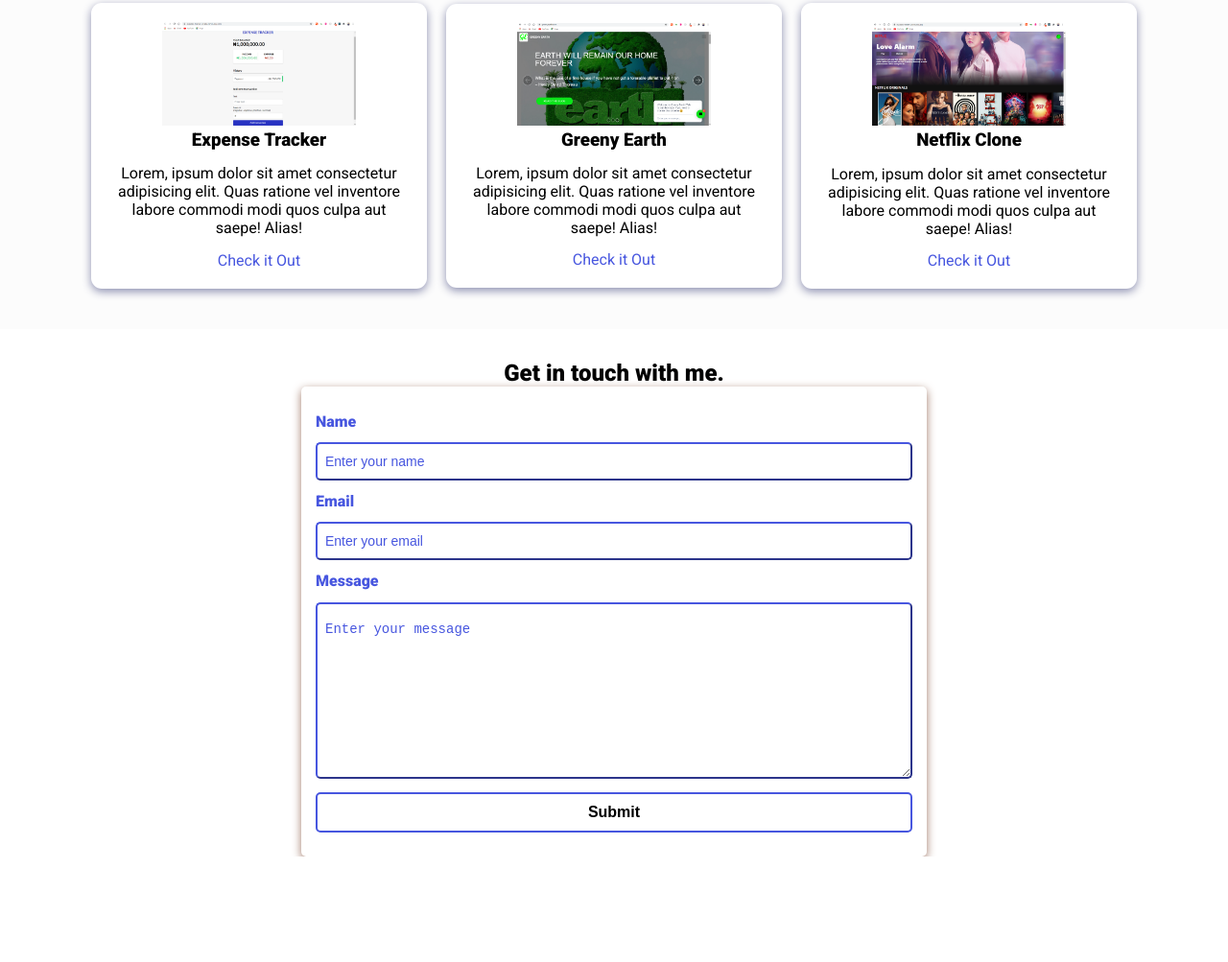
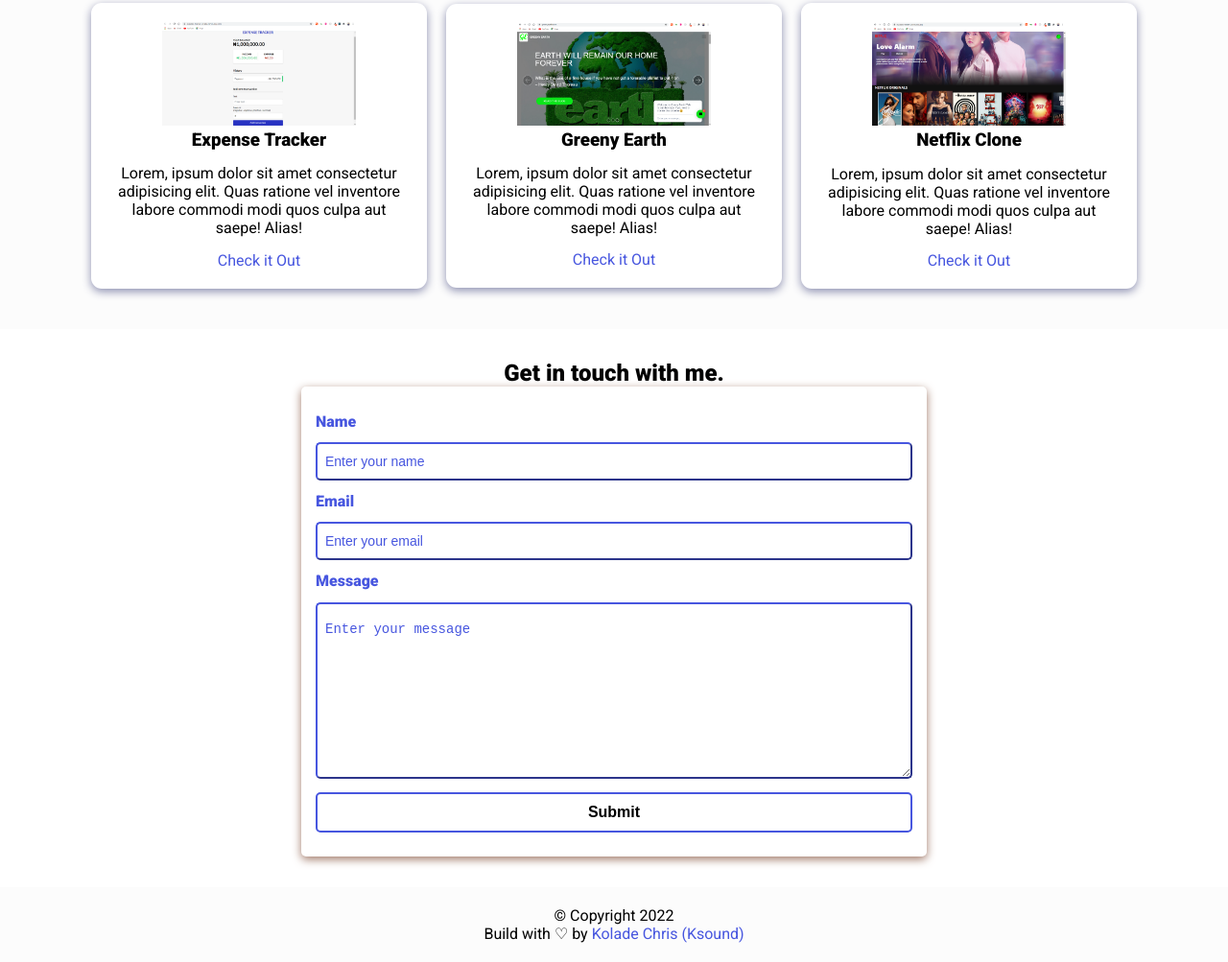
Before and after one commit to vuduland/portfolio_site, a plain HTML site: page portfolio_site/index.html in a window 1280 px wide. Shown: the part 1470-2473 px from the top of the page at 96% size. Before the commit the page ends 2363 px from the top, so only its background shows below. Drawn offline with nearby package versions, Linux system fonts and the light colour scheme.

Commit message:
add footer

```diff
--- a/portfolio_site/assets/css/styles.css
+++ b/portfolio_site/assets/css/styles.css
@@ -284,3 +284,10 @@ nav ul li {
     width: 2rem;
     height: 2rem;
 }
+
+footer {
+    background-color: var(--bg-color);
+    padding: 1.25rem;
+    text-align: center;
+    margin: 2rem 0 0;
+}
--- a/portfolio_site/index.html
+++ b/portfolio_site/index.html
@@ -166,6 +166,13 @@
   <!-- Scroll to top -->
 
   <!-- Footer section -->
+  <footer>
+    <p class="copy">&copy; Copyright 2022</p>
+    <p class="copy">
+      Build with &#x2661; by
+      <a href="https://twitter.com/koladechris" target="_blank">Kolade Chris (Ksound)</a>
+    </p>
+  </footer>
 
   <!-- Website scripts -->
   <script src="assets/js/app.js"></script>
```
